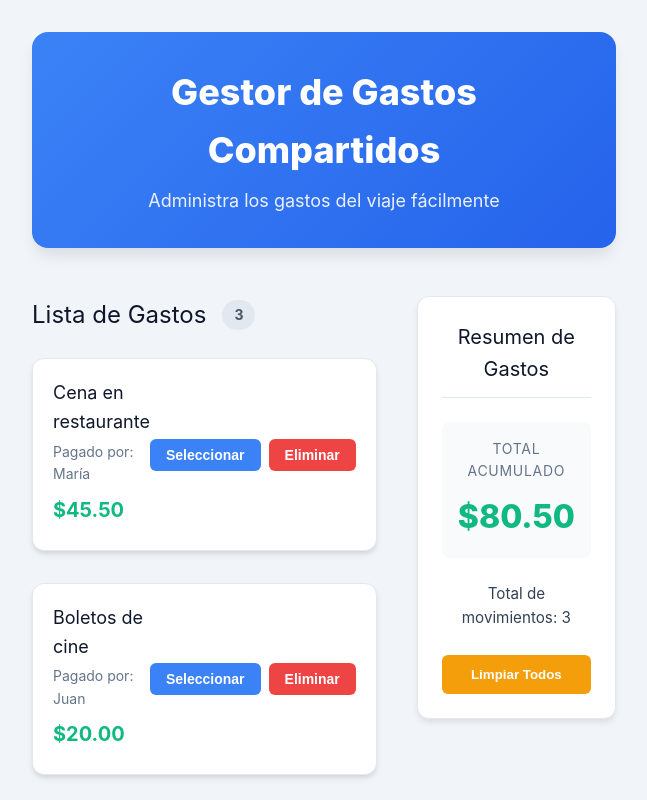
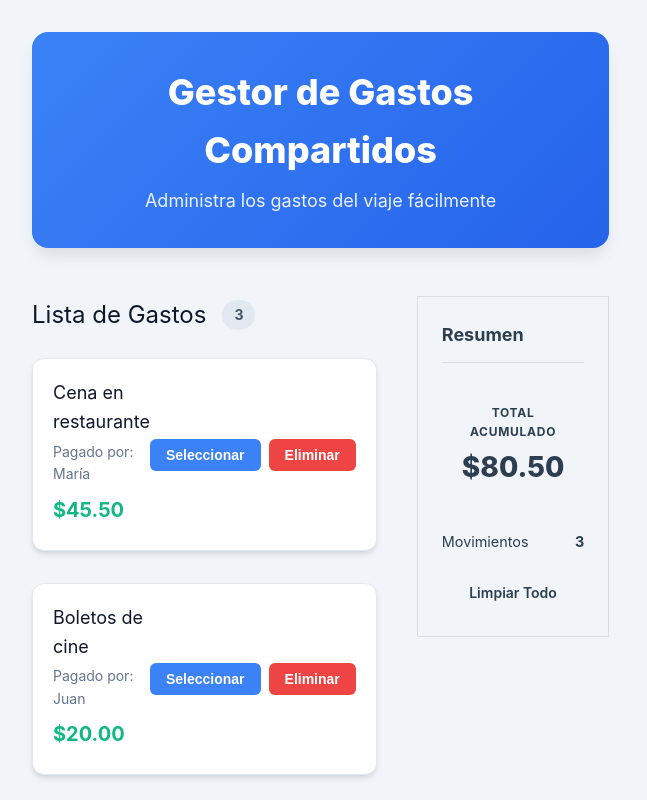
Before and after one commit to luis-araujo23/tarea_maria_miercoles_old, a Vue app: page / in a window 1280 px wide. Shown: the top 800 px of the page, without its empty margins (32-679 px from the left). Built offline with nearby package versions, Linux system fonts and the light colour scheme.

Commit message:
feat: update ResumenGastos component layout and styles

```diff
--- a/src/components/ResumenGastos.vue
+++ b/src/components/ResumenGastos.vue
@@ -8,87 +8,109 @@ const emit = defineEmits(['limpiar-gastos']);
 const total = computed(() => {
   return props.gastos.reduce((acc, gasto) => acc + gasto.monto, 0);
 });
-
 </script>
 
 <template>
   <div class="resumen">
-    <h2>Resumen de Gastos</h2>
-    <div class="total-container">
-      <p class="label">Total acumulado</p>
-      <p class="amount">${{ total.toFixed(2) }}</p>
+    <h2>Resumen</h2>
+    <div class="total-box">
+      <span class="total-label">Total acumulado</span>
+      <span class="total-amount">${{ total.toFixed(2) }}</span>
     </div>
 
     <div class="stats">
-      <p>Total de movimientos: <strong>{{ gastos.length }}</strong></p>
+      <div class="stat-row">
+        <span>Movimientos</span>
+        <strong>{{ gastos.length }}</strong>
+      </div>
     </div>
 
-    <button class="btn-clear" v-if="gastos.length > 0" @click="emit('limpiar-gastos')">
-      Limpiar Todos
+    <button
+      v-if="gastos.length > 0"
+      class="btn-clear"
+      @click="emit('limpiar-gastos')"
+    >
+      Limpiar Todo
     </button>
   </div>
 </template>
 
 <style scoped>
 .resumen {
-  background-color: #ffffff;
+  background: var(--color-white);
+  border: 1px solid var(--color-border);
+  border-radius: var(--radius-lg);
   padding: 1.5rem;
-  border-radius: 12px;
-  box-shadow: 0 4px 6px -1px rgba(0, 0, 0, 0.1);
-  text-align: center;
-  color: #334155;
-  border: 1px solid #e2e8f0;
+  box-shadow: var(--shadow-sm);
+  position: sticky;
+  top: 5rem;
 }
 
 .resumen h2 {
-  margin-top: 0;
-  color: #0f172a;
-  font-size: 1.25rem;
-  margin-bottom: 1.5rem;
-  border-bottom: 1px solid #e2e8f0;
+  font-size: 1.125rem;
+  font-weight: 700;
+  margin-bottom: 1.25rem;
   padding-bottom: 0.75rem;
+  border-bottom: 1px solid var(--color-border);
 }
 
-.total-container {
-  background-color: #f8fafc;
-  padding: 1rem;
-  border-radius: 8px;
-  margin-bottom: 1.5rem;
+.total-box {
+  background: var(--color-gold-light);
+  border-radius: var(--radius-md);
+  padding: 1.25rem;
+  text-align: center;
+  margin-bottom: 1.25rem;
 }
 
-.total-container .label {
-  margin: 0;
-  font-size: 0.875rem;
-  color: #64748b;
+.total-label {
+  display: block;
+  font-size: 0.75rem;
+  font-weight: 700;
+  color: var(--color-gold);
   text-transform: uppercase;
-  letter-spacing: 0.05em;
+  letter-spacing: 0.06em;
+  margin-bottom: 0.25rem;
 }
 
-.total-container .amount {
-  margin: 0.5rem 0 0 0;
-  font-size: 2rem;
+.total-amount {
+  display: block;
+  font-family: var(--font-heading);
   font-weight: 800;
-  color: #10b981;
+  font-size: 1.75rem;
+  color: var(--color-gold);
 }
 
 .stats {
-  margin-bottom: 1.5rem;
-  font-size: 0.95rem;
+  margin-bottom: 1.25rem;
+}
+
+.stat-row {
+  display: flex;
+  justify-content: space-between;
+  align-items: center;
+  font-size: 0.9rem;
+  color: var(--color-text-light);
+}
+
+.stat-row strong {
+  color: var(--color-heading);
+  font-weight: 700;
 }
 
 .btn-clear {
   width: 100%;
-  padding: 0.75rem 1rem;
-  background-color: #f59e0b;
-  color: white;
+  padding: 0.7rem 1rem;
+  font-family: var(--font-heading);
+  font-weight: 600;
+  font-size: 0.875rem;
+  color: var(--color-white);
+  background: var(--color-primary);
   border: none;
-  border-radius: 6px;
-  font-weight: 600;
-  cursor: pointer;
-  transition: background-color 0.2s ease;
+  border-radius: var(--radius-sm);
+  transition: background-color 0.2s;
 }
 
 .btn-clear:hover {
-  background-color: #d97706;
+  background: var(--color-primary-hover);
 }
 </style>
```
